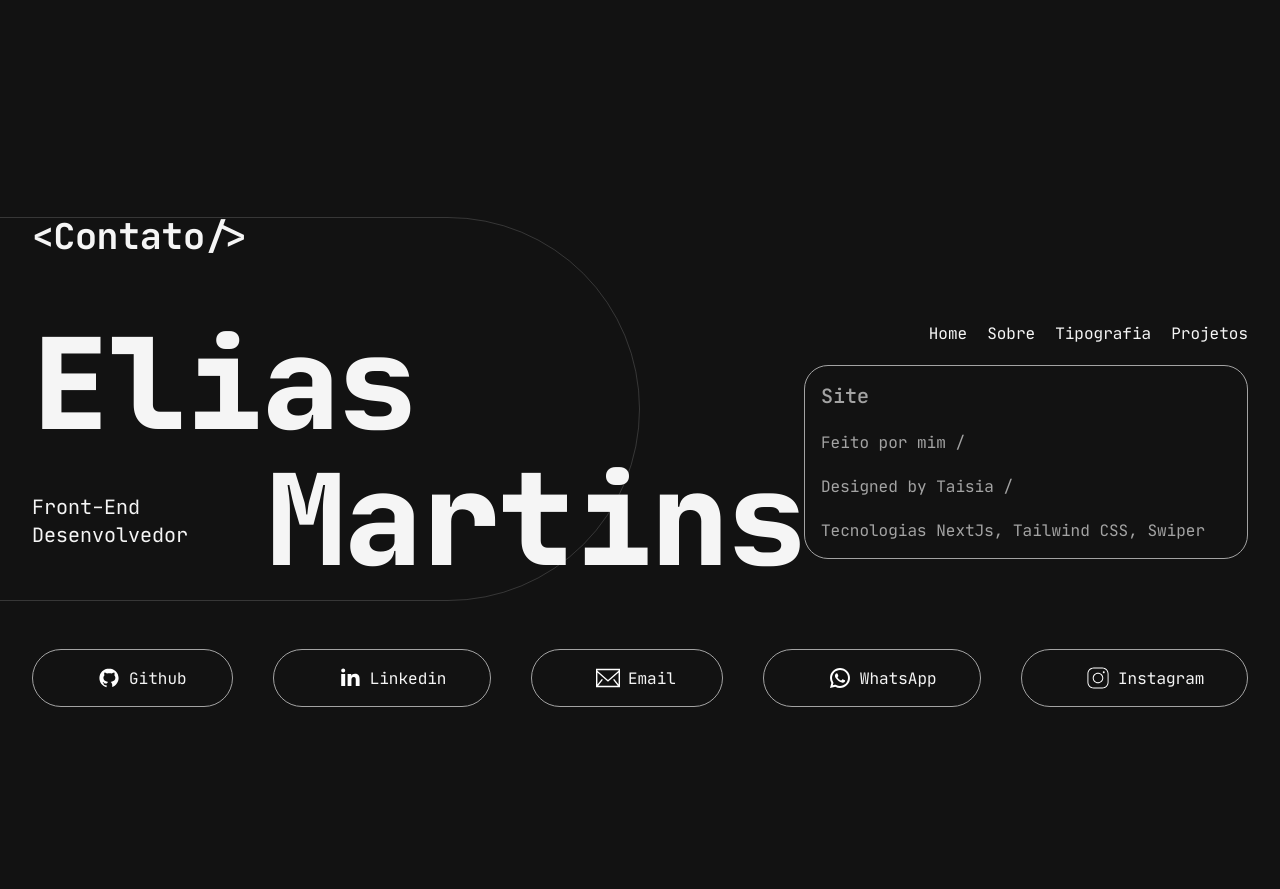
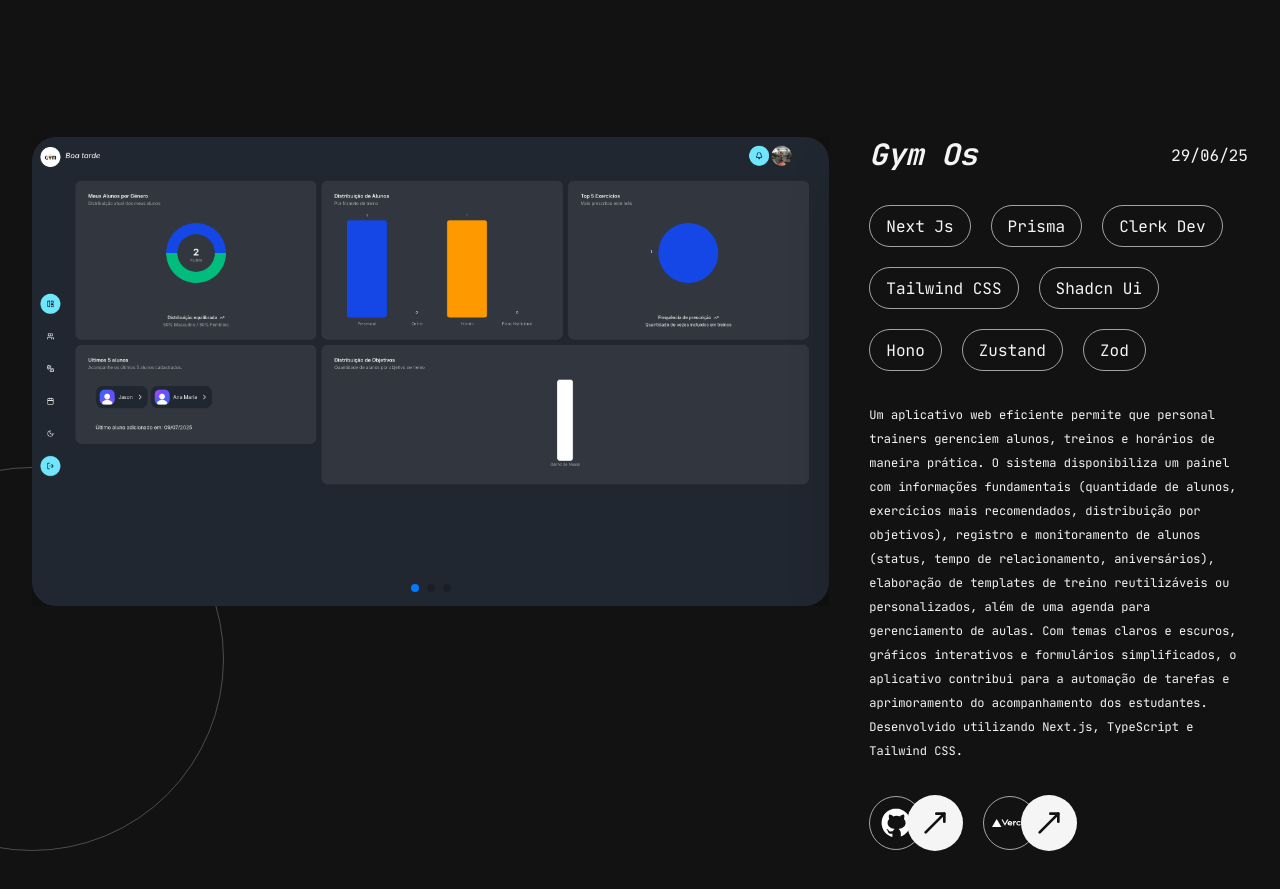
Before and after one commit to EliasMartinzs/my-portfolio, a Next.js app: page / in a window 1280 px wide. Shown: the part 5980-6869 px from the top of the page. Before the commit the page ends 6727 px from the top, so only its background shows below. Built offline with nearby package versions, Linux system fonts and the light colour scheme.

Commit message:
Update projects.tsx

```diff
--- a/components/projects.tsx
+++ b/components/projects.tsx
@@ -11,6 +11,9 @@
 import Readder1 from "@/public/readder-1.png";
 import Readder2 from "@/public/readder-2.png";
 import Readder3 from "@/public/readder-3.png";
+import Gym1 from "@/public/gym1.png"
+import Gym2 from "@/public/gym2.png"
+import Gym3 from "@/public/gym3.png"
 import Image, { StaticImageData } from "next/image";
 import { Separator } from "./ui/separator";
 import Link from "next/link";
@@ -98,6 +101,29 @@
             deploy="https://readder.vercel.app/"
             github="https://github.com/EliasMartinzs/readder"
           />
+
+          <Separator className="bg-muted-foreground" />
+
+          <ProjectMobile
+            projectName="Gym Os"
+            projectDate="29/06/25"
+            technologies={[
+              "Next Js",
+              "Prisma",
+              "Clerk Dev",
+              "Tailwind CSS",
+              "Shadcn Ui",
+              "Hono",
+              "Zustand",
+              "Zod"
+            ]}
+            description="Um aplicativo web eficiente permite que personal trainers gerenciem alunos, treinos e horários de maneira prática. O sistema disponibiliza um painel com informações fundamentais (quantidade de alunos, exercícios mais recomendados, distribuição por objetivos), registro e monitoramento de alunos (status, tempo de relacionamento, aniversários), elaboração de templates de treino reutilizáveis ou personalizados, além de uma agenda para gerenciamento de aulas. Com temas claros e escuros, gráficos interativos e formulários simplificados, o aplicativo contribui para a automação de tarefas e aprimoramento do acompanhamento dos estudantes. Desenvolvido utilizando Next.js, TypeScript e Tailwind CSS."
+            image1={Gym1}
+            image2={Gym2}
+            image3={Gym3}
+            deploy="https://gym-os-six.vercel.app/"
+            github="https://github.com/EliasMartinzs/gym-os"
+          />
         </div>
       </div>
 
@@ -161,6 +187,27 @@
           key="readder"
           description="
         Desenvolvi este projeto inspirado em uma ideia de um amigo, para uma igreja onde o pastor ou padre pode criar e gerenciar células de encontro para a comunidade. Cada célula tem um secretário responsável por sua organização, e ele pode criar reuniões, cadastrar novos membros e gerenciar pedidos de oração, seja individual ou em grupo. Os membros podem acessar os perfis de outros participantes, visualizar suas próximas reuniões, marcar presença nas atividades e fazer pedidos de oração para si mesmos ou para conhecidos. O acesso à plataforma é feito por login, criado e enviado por e-mail pelo pastor ou secretário para cada usuário (pastor, secretário ou membro)."
+        />
+
+             <ProjectDesktop
+          title="Gym Os"
+          date="29/06/25"
+              deploy="https://gym-os-six.vercel.app/"
+            github="https://github.com/EliasMartinzs/gym-os"
+          data={[Gym1, Gym2, Gym3]}
+          side="right"
+          technologies={[
+                  "Next Js",
+              "Prisma",
+              "Clerk Dev",
+              "Tailwind CSS",
+              "Shadcn Ui",
+              "Hono",
+              "Zustand",
+              "Zod"
+          ]}
+          key="gym-os"
+          description="Um aplicativo web eficiente permite que personal trainers gerenciem alunos, treinos e horários de maneira prática. O sistema disponibiliza um painel com informações fundamentais (quantidade de alunos, exercícios mais recomendados, distribuição por objetivos), registro e monitoramento de alunos (status, tempo de relacionamento, aniversários), elaboração de templates de treino reutilizáveis ou personalizados, além de uma agenda para gerenciamento de aulas. Com temas claros e escuros, gráficos interativos e formulários simplificados, o aplicativo contribui para a automação de tarefas e aprimoramento do acompanhamento dos estudantes. Desenvolvido utilizando Next.js, TypeScript e Tailwind CSS."
         />
       </div>
     </section>
```
